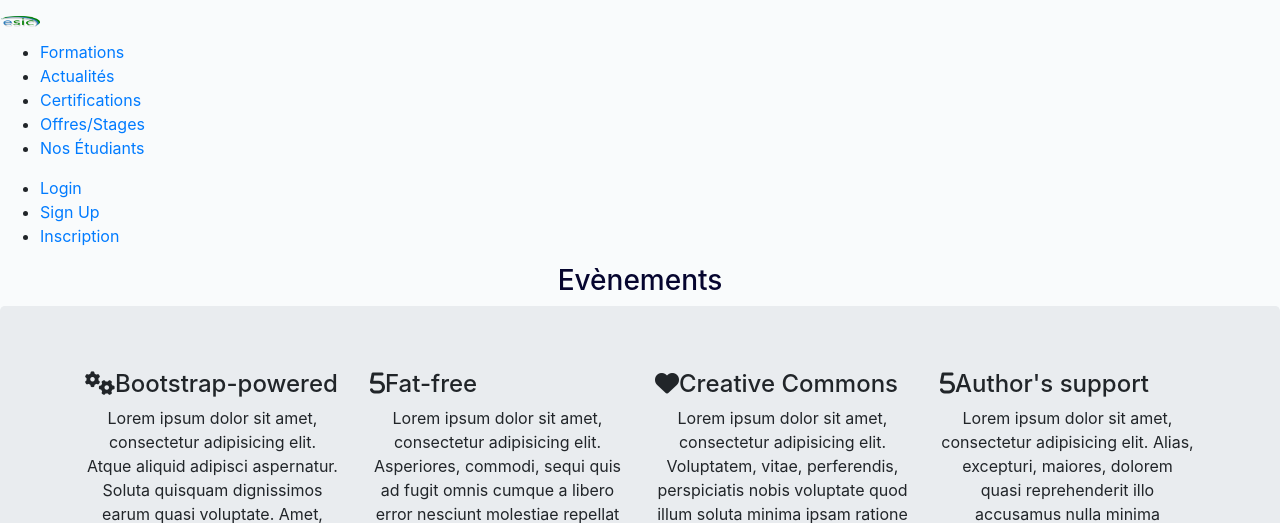
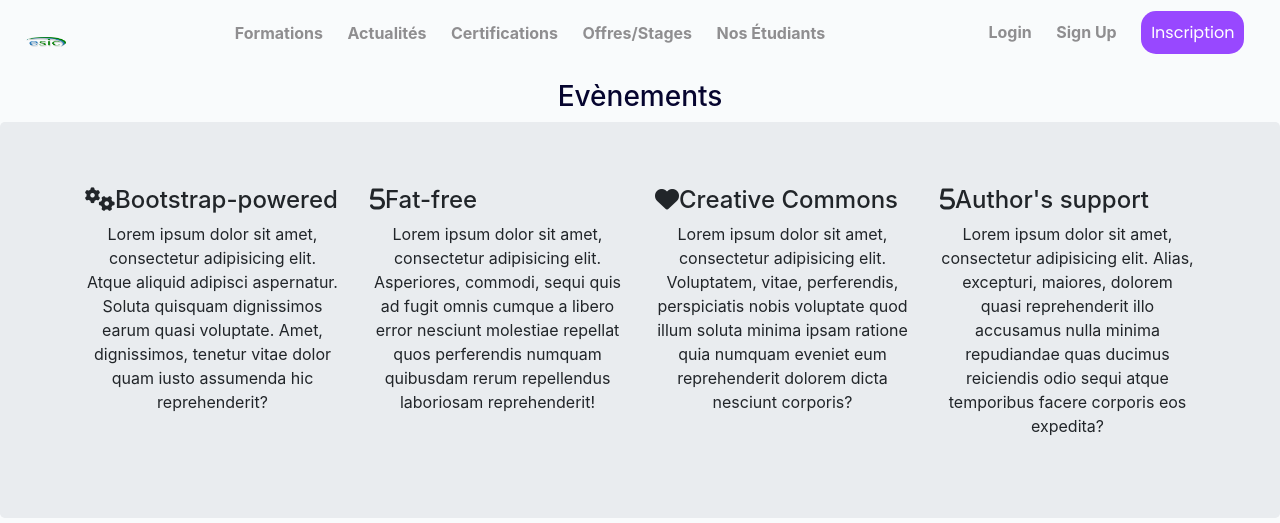
Before and after one commit to jwnzao/eisc_web, a Django app: template esic_web/templates/main.html in a window 1280 px wide. Shown: the top 523 px of the page. Run offline with Django 4.2, Linux system fonts and the light colour scheme; the template is opened without the code that fills it, so the values that code supplies are empty; some libraries are stand-ins or nearby versions.

Commit message:
fix:style

```diff
--- a/esic_web/static/styles/style.css
+++ b/esic_web/static/styles/style.css
@@ -1,5 +1,8 @@
+
 .footer{
     margin: 100px 200px 20px 200px;
+
+
 }
 
 .footer .top{
@@ -24,6 +27,7 @@
 .footer .center{
     display: flex;
     justify-content: space-between;
+    padding-top: 5px;
 }
 
  .item{
@@ -38,6 +42,7 @@
 /* .footer .center .item-container{
     display: flex;
     gap: 50px
+
 }
 
 .item h1{
@@ -90,4 +95,111 @@ i{
     font-size: 20px;
     font-weight: 600;
 
+} */
+
+nav{
+    display: flex;
+    align-items: center;
+    justify-content: space-between;
+    padding-top: 10px;
+    padding-left: 2%;
+    padding-right: 2%;
+
 }
+
+.container-navbar{
+    height: 10vh;
+    width: 100%;
+
+}
+
+nav ul li{
+    list-style-type: none;
+    display: inline-block;
+    padding: 10px;
+}
+
+nav ul li a{
+    text-decoration:  none;
+    font-weight: bold;
+    color: #8f8e90;
+
+}
+nav ul li a:hover{
+    /* background: #9848ff; #ffc107; #e7a344; */
+    transition: 0.3s;
+    text-decoration: none;
+    border-radius: 15px;
+    padding: 10px;
+    font-weight: 400;
+    color:#062152;
+}
+
+.home-main{
+    margin: 10px 100px 10px 100px;
+}
+
+
+.button{
+    background: #9848ff;
+    text-decoration: none;
+    border-radius: 15px;
+    padding: 10px;
+    font-weight: 500;
+    color: white;
+    font-family: 'Poppins', sans-serif;
+
+}
+.button:hover{
+    background: #9848ff;
+    text-decoration: none;
+    border-radius: 15px;
+    padding: 10px;
+    font-weight: 800;
+    font-family: 'Poppins', sans-serif;
+    color: white;
+}
+
+.img-container{
+    display: flex;
+    justify-content: space-around;
+    align-items: center;
+    justify-content: space-around;
+    margin-top: 20px;
+}
+
+.img-container img{
+    width: 290px;
+    height: 400px;
+    object-fit: cover;
+    border-radius: 40%;
+}
+
+.welcome-text{
+    text-align: center;
+    display: flex;
+    flex-direction: column;
+    align-items: center;
+    justify-content: center;
+    align-content: center;
+    align-self: auto;
+    margin-top: 50px;
+
+}
+.welcome-text h3{
+    font-family: 'Mulish', sans-serif;
+    font-size: 40px;
+}
+.img-down{
+    margin-top: 300px;
+}
+
+.button-container{
+    display: flex;
+    align-items: center;
+    justify-content: center;
+    gap: 20px;
+    margin-top: 30px;
+    color: #f9e0ff;
+    font-family: 'Poppins', sans-serif;
+}
```
Also changed, not shown: 1 other file.
